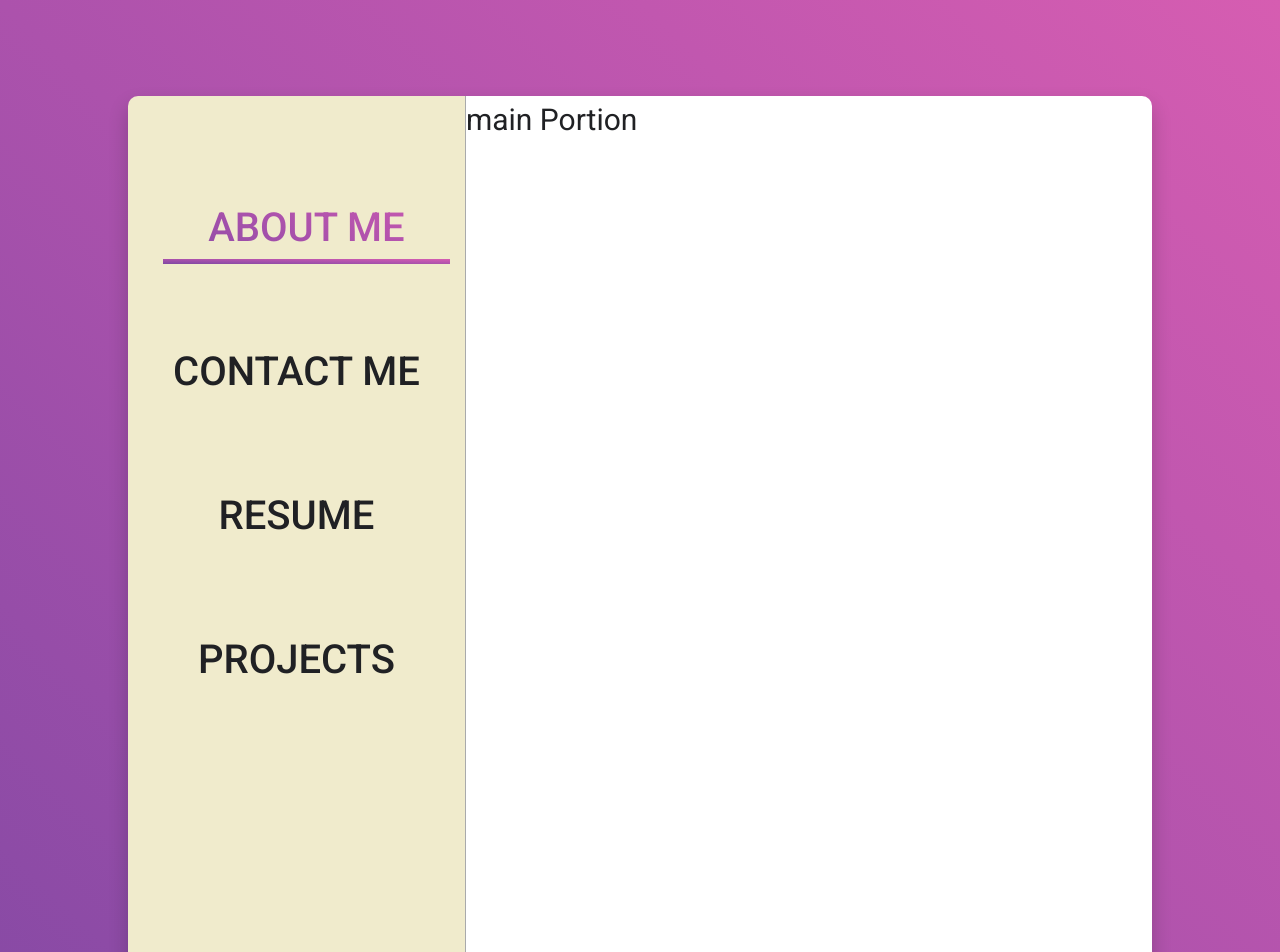
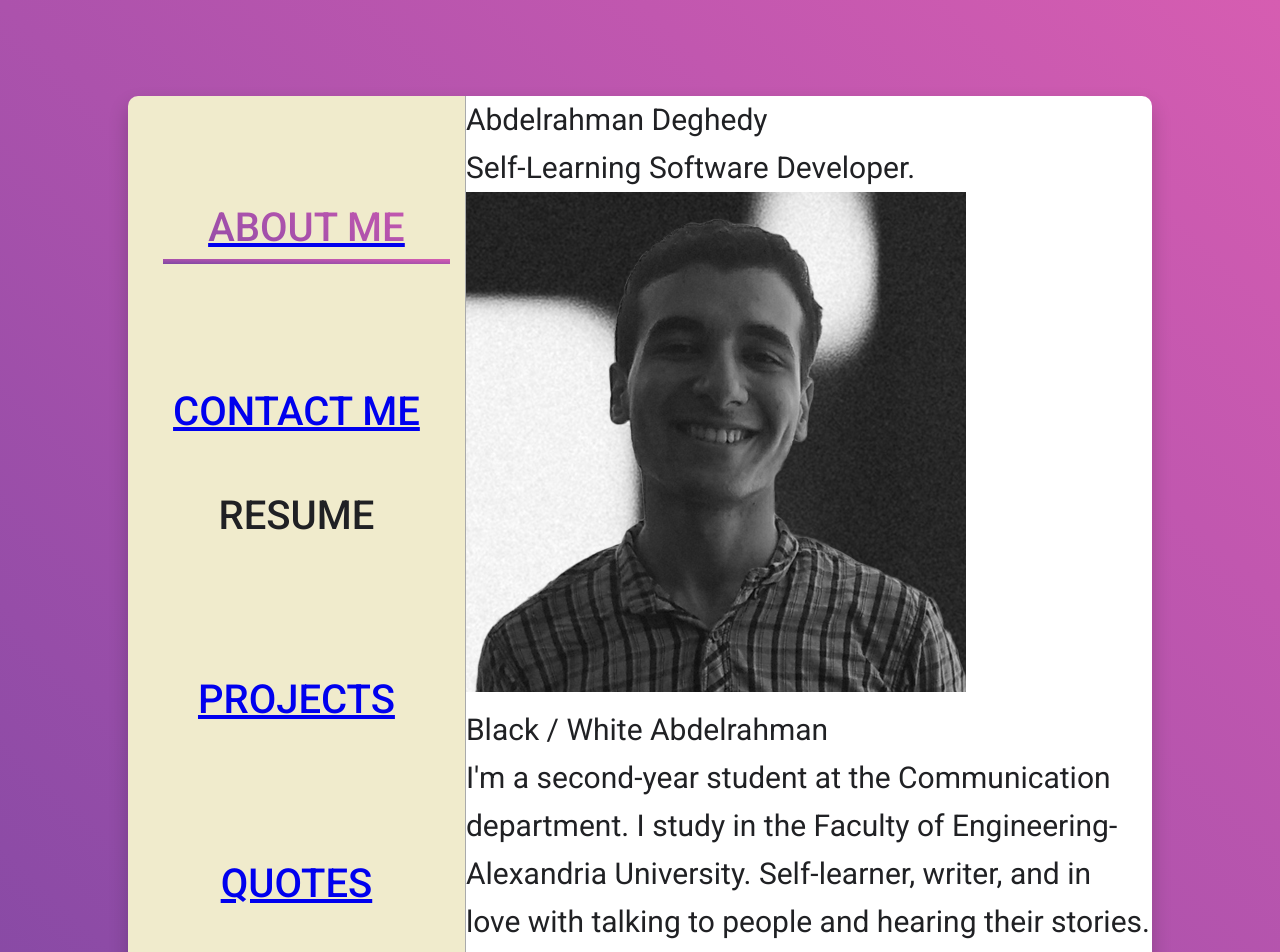
Before and after one commit to AbdelrahmanDeghedy/Personal-Website, a React (Create React App) app: page / in a window 1280 px wide. Shown: the top 952 px of the page. Built offline with nearby package versions, Linux system fonts and the light colour scheme.

Commit message:
Added Routing

```diff
--- a/src/components/Layout.js
+++ b/src/components/Layout.js
@@ -1,5 +1,8 @@
 import React, { Component, Fragment } from 'react';
+import { Route } from 'react-router-dom';
 import Navbar from './Navbar';
+import About from './About';
+import Projects from './Projects';
 
 class Layout extends Component {
     render () {
@@ -11,7 +14,11 @@ class Layout extends Component {
                     </div>
 
                     <div className="main-portion">
-                        main Portion
+                        <Route exact path="/" component={About}/>
+                        <Route exact path="/contact" component={About}/>
+                        <Route exact path="/projects" component={Projects}/>
+                        <Route exact path="/quotes" component={About}/>
+
                     </div>
                 </div>
 
--- a/src/components/Navbar.js
+++ b/src/components/Navbar.js
@@ -1,18 +1,18 @@
 import React, { Component, Fragment } from 'react';
 import { AiFillBehanceCircle } from 'react-icons/ai';
 import { TiSocialInstagram, TiSocialLinkedin, TiSocialGithub, TiSocialTwitter, TiSocialFacebook } from 'react-icons/ti';
-
+import { Link } from 'react-router-dom';
 
 class Navbar extends Component {
     handleClick = (e) => {
-        const items = ['about', 'contact', 'resume', 'projects'];
+        const items = ['about', 'contact', 'resume', 'projects', 'quotes'];
         const item = e.target;
         const background = document.querySelector ('.background');
         item.classList.add ('navbar-item-clicked');
 
 
         item.classList.forEach ((className) => {
-            for (let i = 0; i < 4; i++) {
+            for (let i = 0; i < 5; i++) {
                 if (className.includes (items[i]) && !className.includes (`navbar-item-${items[i]}-clicked`)) {
                     item.classList.add (`navbar-item-${items[i]}-clicked`);
                     background.classList.add (`background-${items[i]}-color`);
@@ -21,7 +21,7 @@ class Navbar extends Component {
         })
 
         // remove other items extra classes
-        for (let i = 0; i < 4; i++) {
+        for (let i = 0; i < 5; i++) {
             const currentItem = document.querySelector (`.navbar-item-${items[i]}`);
             if (currentItem === item) {
                 continue;
@@ -44,12 +44,24 @@ class Navbar extends Component {
             <Fragment>
                 <div className="sidebar">
                     <ul className="sidebar-navbar">
-                        <li className="navbar-item navbar-item-about navbar-item-clicked navbar-item-about-clicked" onClick={this.handleClick}> About Me </li>
-                        <li className="navbar-item navbar-item-contact" onClick={this.handleClick}> Contact Me </li>
+                        <Link to="/" className="remove-link-style">
+                            <li className="navbar-item navbar-item-about navbar-item-clicked navbar-item-about-clicked navbar-item-first" onClick={this.handleClick}> About Me </li>
+                        </Link>
+
+                        <Link to="/contact" className="remove-link-style">
+                            <li className="navbar-item navbar-item-contact" onClick={this.handleClick}> Contact Me </li>
+                        </Link>
+
                         <a className="navbar-resume-link" href="https://drive.google.com/file/d/14pER2spfeTQz0BPpgMcPnI9opqfbBtD5/view" target="_blank">
                             <li className="navbar-item navbar-item-resume" > Resume </li>
                         </a>
-                        <li className="navbar-item navbar-item-projects" onClick={this.handleClick}> Projects </li>
+                        <Link to="projects" className="remove-link-style">
+                            <li className="navbar-item navbar-item-projects" onClick={this.handleClick}> Projects </li>
+                        </Link>
+
+                        <Link to="/quotes" className="remove-link-style">
+                            <li className="navbar-item navbar-item-quotes navbar-item-last" onClick={this.handleClick}> Quotes </li>
+                        </Link>
                     </ul>
 
                     <div className="navbar-social">
```
